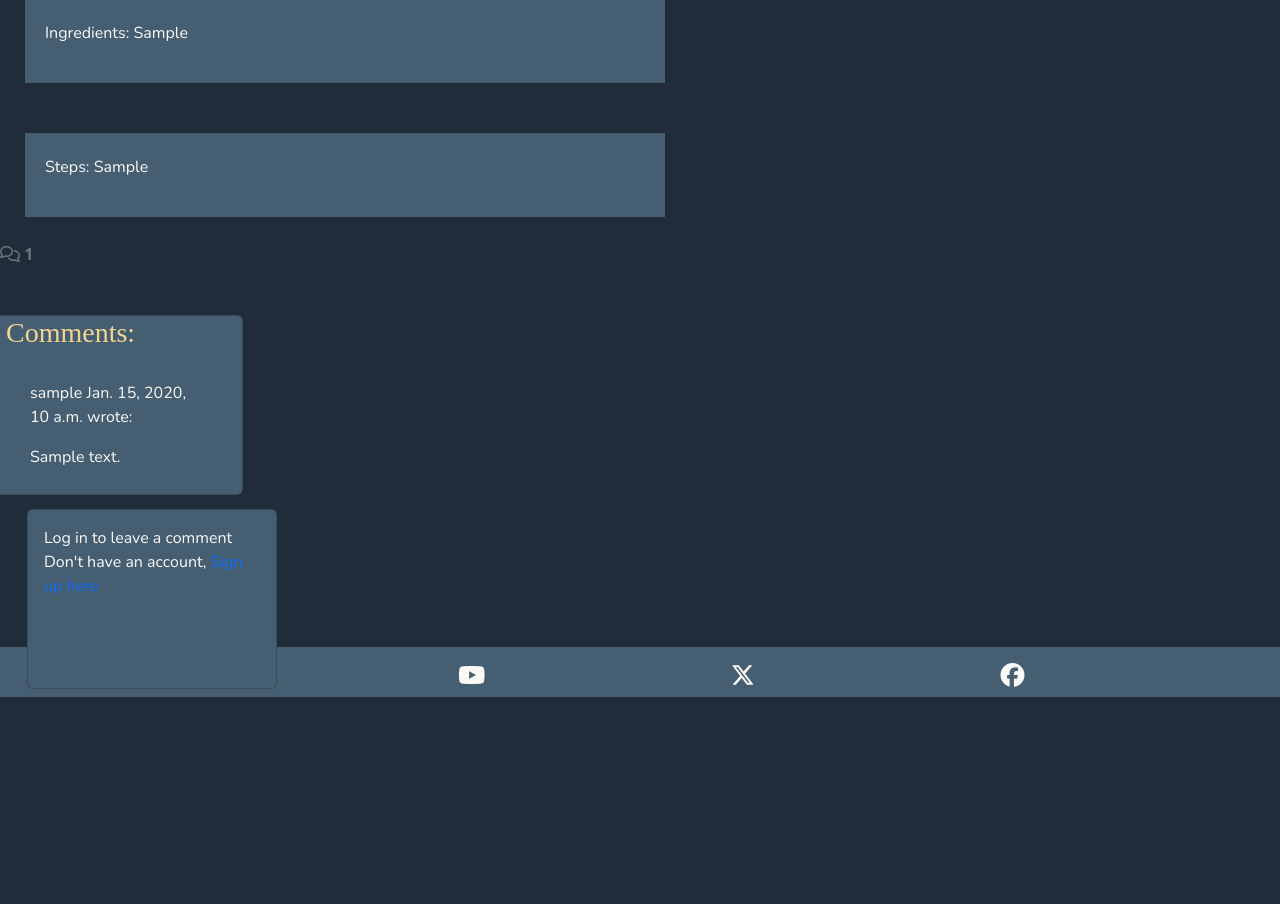
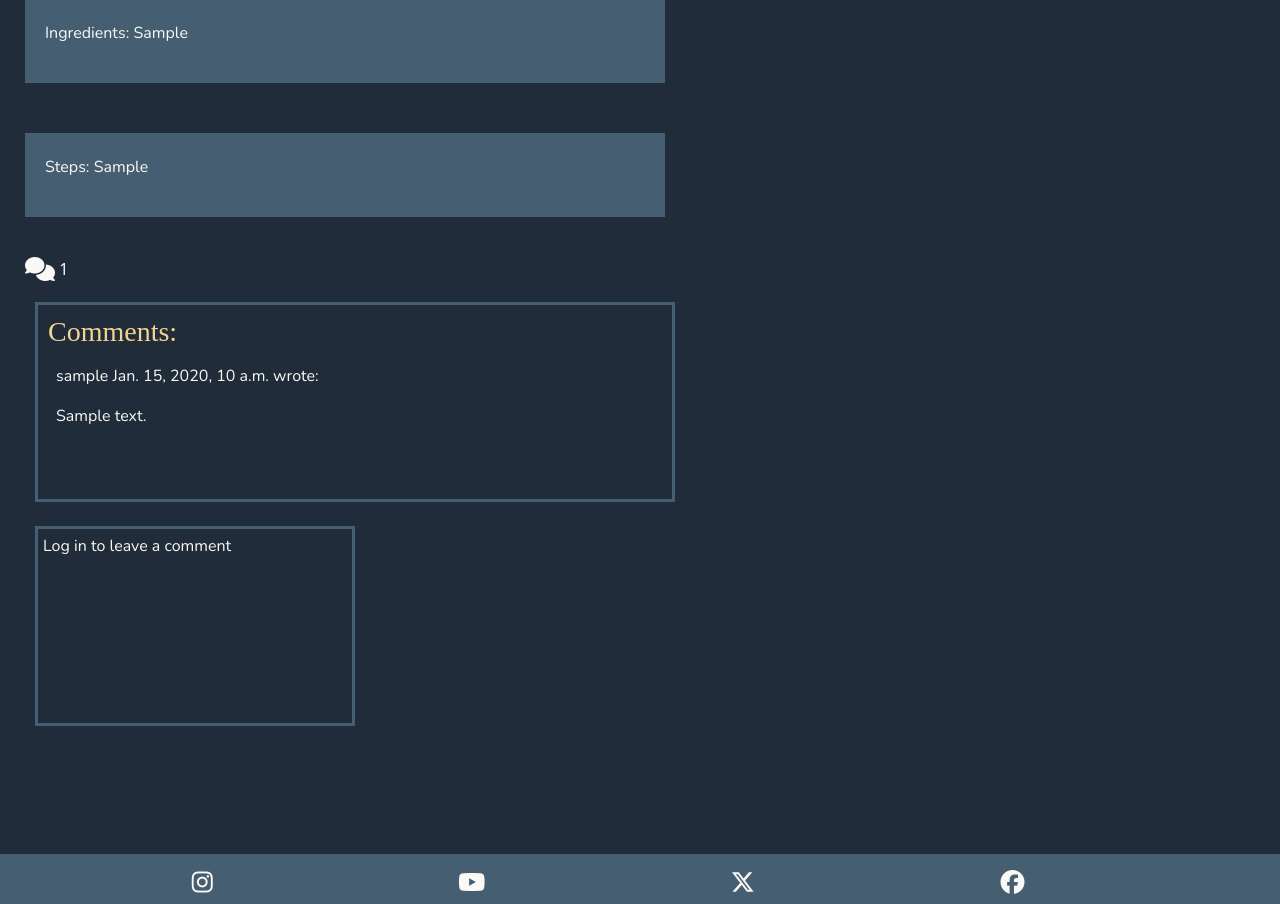
Before and after one commit to ZoeMacf/oodles-of-comfort, a Django app: a page that uses blog/templates/blog/recipe_detail.html in a window 1280 px wide. Shown: the part 380-1284 px from the top of the page. Before the commit the page ends 1077 px from the top, so only its background shows below. Run offline with Django 4.2, Linux system fonts and the light colour scheme; tables that the repository leaves empty hold one stand-in row (values such as "Sample post"); some libraries are stand-ins or nearby versions; some web fonts are replaced.

Commit message:
fix comments styling

```diff
--- a/blog/templates/blog/recipe_detail.html
+++ b/blog/templates/blog/recipe_detail.html
@@ -21,24 +21,19 @@
 </div>
 </div>
 
-<!-- Will display total amount of comments -->
-<div class="row">
+<!-- Counter to display comments -->
+<div id="comment-counter">
   <div class="col-12">
-      <strong class="text-secondary">
-        <i class="far fa-comments"></i> {{ comment_count }}
+      <i class="fa-solid fa-comments fa-xl"></i> {{ comment_count }}
     </strong>
   </div>
-    <div class="col-12">
-      <hr>
+
 </div>
-  </div>
-
-  <!-- Display all of the comments -->
-  <div class="row">
-    <div class="col-md-8 card mb-4  mt-3 ">
+<!-- Display currently submitted comments -->
+<div id="comments-container">
+  <div class="col-md-8 comment-card mb-4  mt-3 ">
     <h3>Comments:</h3>
-      <div class="card-body">
-
+    <div id="comment-container">
       {% for comment in comments %}
       <div class="p-2 comments
         {% if not comment.approved and comment.author == user %}
@@ -58,29 +53,28 @@
         </p>
         {% endif %}
       </div>
-
       {% endfor %}
-
-        <!--Comment input form -->
-        <div class="col-md-4 card mb-4 mt-3">
-          <div class="card-body">
+    </div>
+  </div>
+  <!-- Creating New Comments -->
+  <div class="col-md-4 input-card mb-4 mt-3">
+    <div class="comment-input-container">
       {% if user.is_authenticated %}
       <h3>Leave a comment:</h3>
       <p>Posting as: {{ user.username }}</p>
-            <form id="commentForm" method="post"
-              style="margin-top: 1.3em;">
+      <form id="recipeCommentForm" method="post">
         {{ recipe_comments_form | crispy }}
         {% csrf_token %}
         <button id="submitButton" type="submit"
           class="btn btn-signup btn-lg">Submit</button>
       </form>
       {% else %}
-            <p>Log in to leave a comment <br>Don't have an account, <a href="{% url 'account_signup' %}">Sign up here</a></p>
+      <p>Log in to leave a comment</p>
       {% endif %}
     </div>
   </div>
 </div>
 </div>
-  </div>
+
 
 {% endblock %}
--- a/blog/templates/blog/recipe_search.html
+++ b/blog/templates/blog/recipe_search.html
@@ -21,7 +21,5 @@
         </ul>
       </div>
 
-    <!-- <h1>You forgot to put in a recipe name...</h1> -->
-
 
 {% endblock %}
--- a/static/css/style.css
+++ b/static/css/style.css
@@ -186,6 +186,31 @@ body {
 
 }
 
+/* comments */
+
+#comment-counter {
+    padding: 5px;
+    margin: 10px 20px;
+    color: #FAF9F6;
+}
+
+.comment-card {
+    height: 200px;
+    width: 50%;
+    padding: 10px;
+    margin: 10px 35px;
+    border: solid 3px #465E71;
+}
+
+.input-card {
+    height: 200px;
+    width: 25%;
+    padding: 5px;
+    margin: 10px 35px;
+    border: solid 3px #465E71;
+}
+
+
 /* user-profile page */
 
 #user-details-container {
```
Lines whose indentation alone changed are shown as unchanged.
